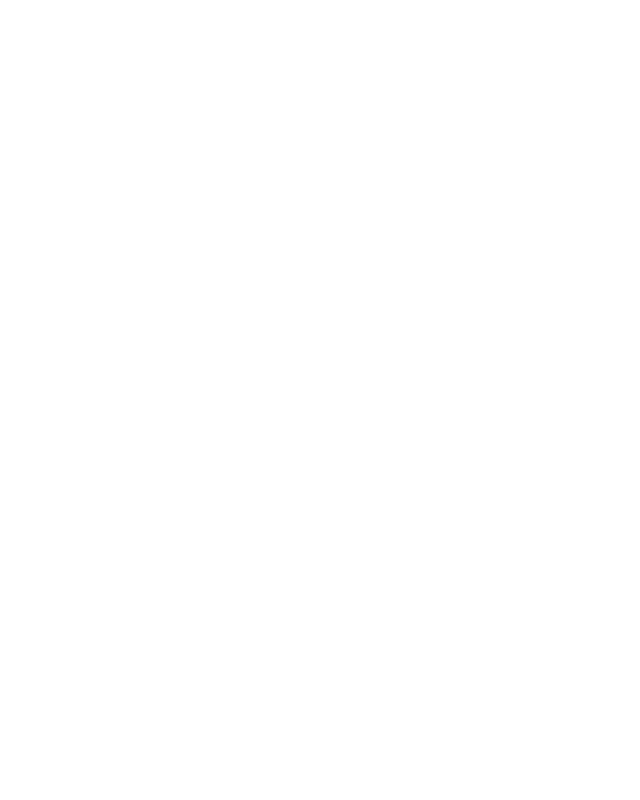
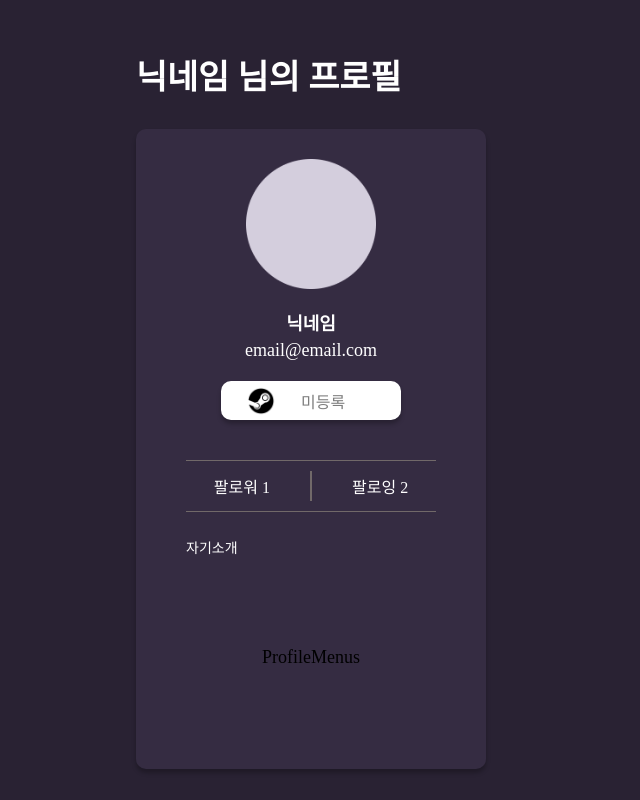
Before and after one commit to season2lee/GHEM, a React (Vite) app in the folder FE/ghem/: page /profile in a window 1280 px wide. Before the commit this address had no page. Shown: the whole page, without its empty margins (0-640 px from the left). Built offline with nearby package versions, Linux system fonts and the light colour scheme; a web font is replaced by a local one.

Commit message:
🐾[FE:feat] 프로필 정보 레이아웃 구현

```diff
--- a/FE/ghem/src/App.tsx
+++ b/FE/ghem/src/App.tsx
@@ -1,12 +1,14 @@
 import React from "react";
 import { BrowserRouter, Route, Routes } from "react-router-dom";
 import LoginPage from "./pages/LoginPage";
+import ProfilePage from "./pages/ProfilePage";
 
 function App() {
   return (
     <BrowserRouter>
       <Routes>
         <Route path="/login" element={<LoginPage />} />
+        <Route path="/profile" element={<ProfilePage />} />
       </Routes>
     </BrowserRouter>
   );
--- /dev/null
+++ b/FE/ghem/src/components/profile/Profile.tsx
@@ -0,0 +1,27 @@
+import React from "react";
+import { css } from "@emotion/react";
+import ProfileInfo from "./ProfileInfo";
+import ProfileMenus from "./ProfileMenus";
+
+function Profile() {
+  return (
+    <div css={profileWrapper}>
+      <ProfileInfo />
+      <ProfileMenus />
+    </div>
+  );
+}
+
+const profileWrapper = css`
+  width: 350px;
+  height: 80vh;
+  background: #352c42;
+  border-radius: 10px;
+  box-shadow: 0px 4px 4px rgba(0, 0, 0, 0.25);
+  display: flex;
+  flex-direction: column;
+  align-items: center;
+  padding: 30px;
+`;
+
+export default Profile;
--- /dev/null
+++ b/FE/ghem/src/components/profile/ProfileInfo.tsx
@@ -0,0 +1,113 @@
+import React from "react";
+import { css } from "@emotion/react";
+import baseProfile from "../../assets/image/baseProfile.png";
+import steamLogo from "../../assets/image/steamLogo.png";
+
+function ProfileInfo() {
+  return (
+    <div css={profileInfoWrapper}>
+      <img src={baseProfile} />
+      <p css={nickname}>닉네임</p>
+      <p css={email}>email@email.com</p>
+      <div css={steamIdWrapper}>
+        <img src={steamLogo} />
+        <span>미등록</span>
+      </div>
+      <div css={followWrapper}>
+        <span>팔로워 1</span>
+        <div></div>
+        <span>팔로잉 2</span>
+      </div>
+      <textarea css={introduce} readOnly value={"자기소개"}></textarea>
+    </div>
+  );
+}
+
+const profileInfoWrapper = css`
+  display: flex;
+  flex-direction: column;
+  align-items: center;
+
+  > img {
+    width: 130px;
+    height: 130px;
+    margin-bottom: 20px;
+  }
+`;
+
+const nickname = css`
+  color: #ffffff;
+  font-weight: bold;
+  margin-bottom: 5px;
+`;
+
+const email = css`
+  color: #ffffff;
+  margin-bottom: 20px;
+`;
+
+const steamIdWrapper = css`
+  width: 180px;
+  height: 39px;
+  background: #ffffff;
+  box-shadow: 0px 4px 4px rgba(0, 0, 0, 0.25);
+  border-radius: 10px;
+  display: flex;
+  flex-direction: row;
+  align-items: center;
+  position: relative;
+  margin-bottom: 40px;
+  cursor: pointer;
+
+  > img {
+    position: absolute;
+    left: 25px;
+    width: 30px;
+    height: 30px;
+  }
+
+  > span {
+    position: absolute;
+    left: 80px;
+    color: #7d7d7d;
+    font-size: 16px;
+  }
+`;
+
+const followWrapper = css`
+  width: 250px;
+  border-top: 1px solid #716969;
+  border-bottom: 1px solid #716969;
+  padding: 10px;
+  display: flex;
+  flex-direction: row;
+  justify-content: center;
+  align-items: center;
+  margin-bottom: 25px;
+
+  > span {
+    color: #ffffff;
+    font-size: 16px;
+    cursor: pointer;
+  }
+
+  > div {
+    height: 30px;
+    border: 1px solid #716969;
+    margin: 0 40px;
+  }
+`;
+
+const introduce = css`
+  width: 250px;
+  height: 80px;
+  resize: none;
+  border: none;
+  outline: none;
+  background-color: #352c42;
+  color: #ffffff;
+  font-size: 14px;
+  margin-bottom: 30px;
+`;
+
+export default ProfileInfo;
--- /dev/null
+++ b/FE/ghem/src/components/profile/ProfileMenus.tsx
@@ -0,0 +1,7 @@
+import React from "react";
+
+function ProfileMenus() {
+  return <div>ProfileMenus</div>;
+}
+
+export default ProfileMenus;
--- /dev/null
+++ b/FE/ghem/src/pages/ProfilePage.tsx
@@ -0,0 +1,33 @@
+import React from "react";
+import { css } from "@emotion/react";
+import Profile from "../components/profile/Profile";
+
+function ProfilePage() {
+  return (
+    <div css={wrapper}>
+      <div css={profileWrapper}>
+        <h2>닉네임 님의 프로필</h2>
+        <Profile />
+      </div>
+    </div>
+  );
+}
+
+const wrapper = css`
+  padding: 50px 136px;
+  width: 100vw;
+  height: 100vh;
+  background-color: #292233;
+`;
+
+const profileWrapper = css`
+  width: 100%;
+  height: 100%;
+
+  > h2 {
+    color: #ffffff;
+    margin-bottom: 30px;
+  }
+`;
+
+export default ProfilePage;
```
Also changed, not shown: FE/ghem/src/assets/image/baseProfile.png (added), FE/ghem/src/assets/image/steamLogo.png (added).
